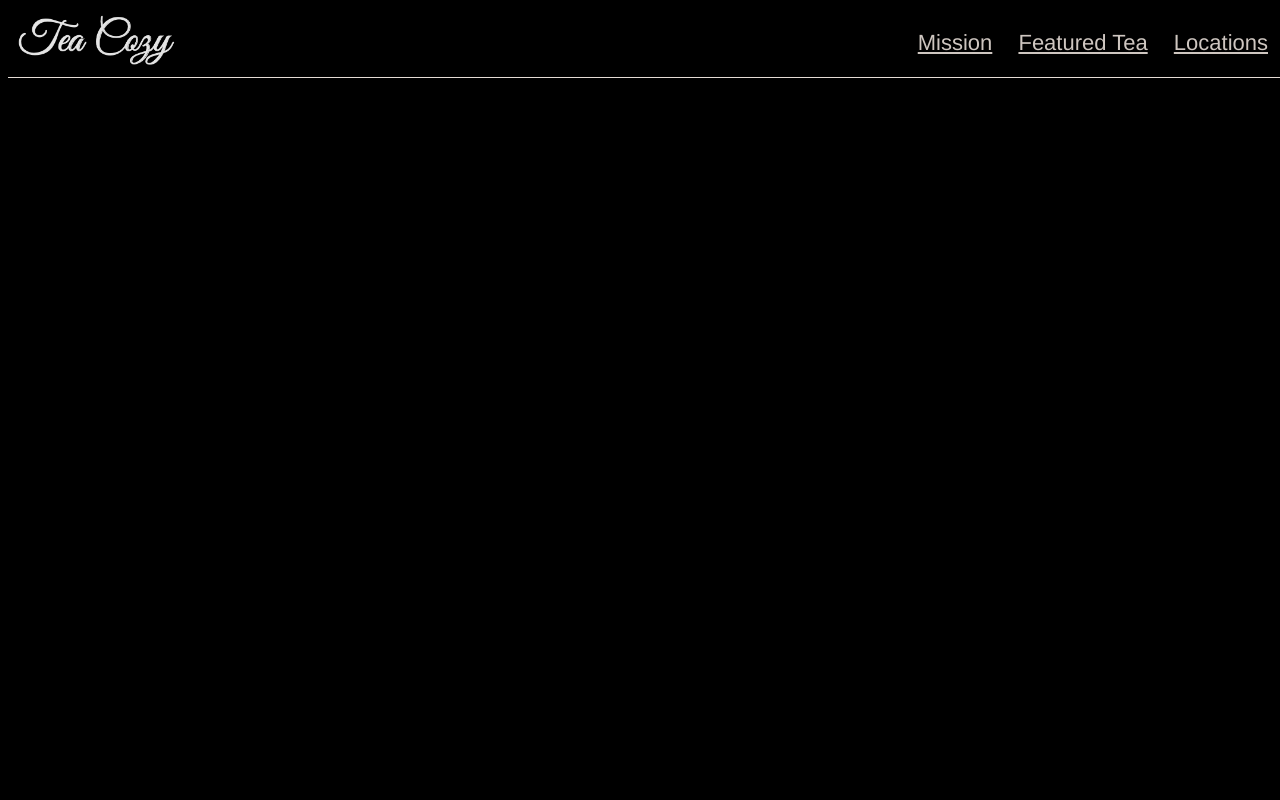
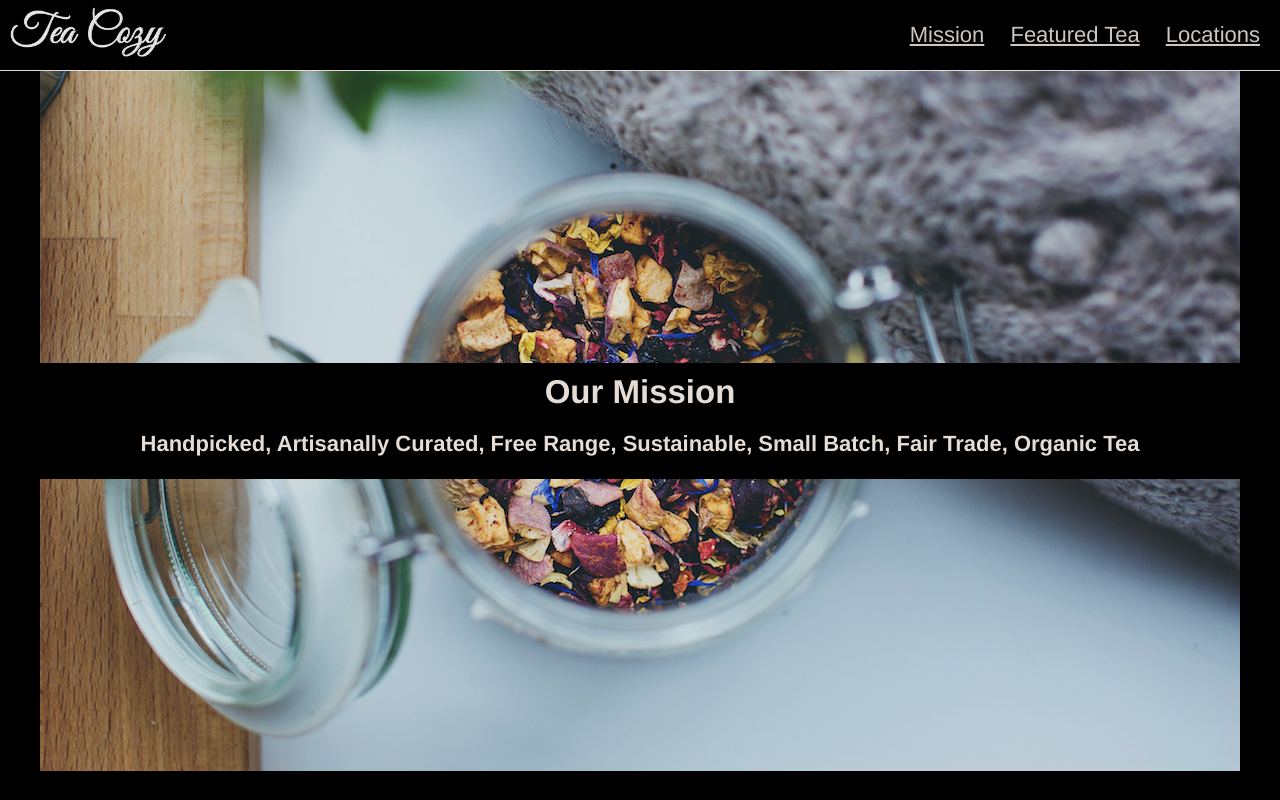
Before and after one commit to A-D1/Tea-Cozy, a plain HTML site: page index.html in a window 1280 px wide. Drawn offline with Linux system fonts and the light colour scheme.

Commit message:
Add Our Mission Section

```diff
--- a/index.html
+++ b/index.html
@@ -5,6 +5,7 @@
     <link href="./resources/css/style.css" type="text/css" rel="stylesheet">
   </head>
   <body>
+<!-- Header -->
     <header>
       <div class="logo">
         <img src="./resources/images/logo.png" alt="logo" height="50px"/>
@@ -17,6 +18,13 @@
         </nav>
       </div>
     </header>
-
+<!-- Our Mission Section -->
+    <div class="mission_section">
+      <div>
+        <h2 class="banner">Our Mission</h2>
+        <h4 class="banner">Handpicked, Artisanally Curated, Free Range, Sustainable, Small
+          Batch, Fair Trade, Organic Tea</h4>
+      </div>
+    </div>
   </body>
 </html>
--- a/resources/css/style.css
+++ b/resources/css/style.css
@@ -1,3 +1,9 @@
+/* Universal Styles*/
+* {
+  margin: 0;
+  padding: 0;
+}
+/* HTML */
 body {
   background: black;
   font-family: Helvetica, sans-serif;
@@ -6,6 +12,7 @@ body {
   opacity: 0.9;
   text-align: center;
 }
+/* Header */
 header {
   display: flex;
   height: 69px;
@@ -14,6 +21,10 @@ header {
   width: 100%;
   border-bottom: 1px solid seashell;
   align-items: center;
+  background-color: black;
+  margin-top: 0;
+  padding-top: 0;
+  padding-bottom: 1px;
 }
 .logo {
   margin-left: 10px;
@@ -31,3 +42,24 @@ nav a {
   opacity: 0.9;
   padding-right: 20px;
 }
+/* Our Mission Section*/
+.mission_section {
+  display: flex;
+  background-image: url("../images/m-background.jpg");
+  background-repeat: no-repeat;
+  background-position: center;
+  width: 100%;
+  position: relative;
+  top: 71px;
+  height: 700px;
+  align-items: center;
+  justify-content: center;
+  flex-direction: column;
+}
+.banner {
+  display: block;
+  background-color: black;
+  width: 1200px;
+  height: 38px;
+  padding: 10px;
+}
```
